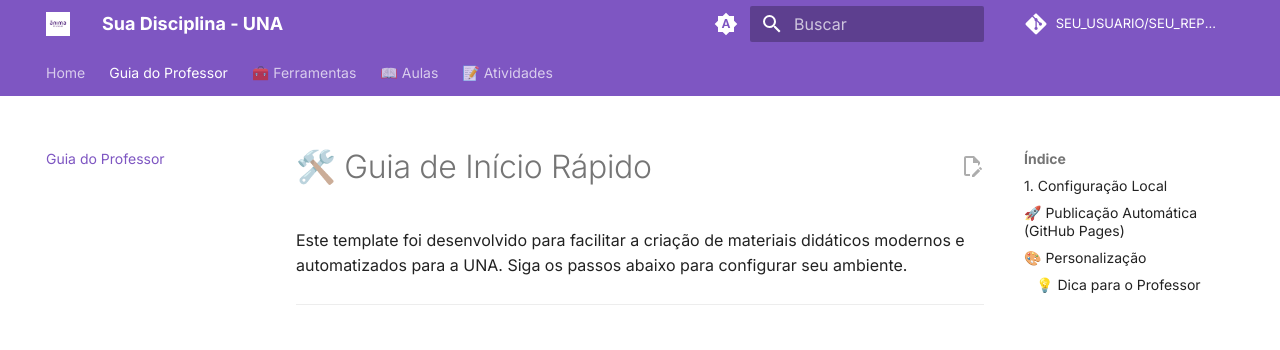
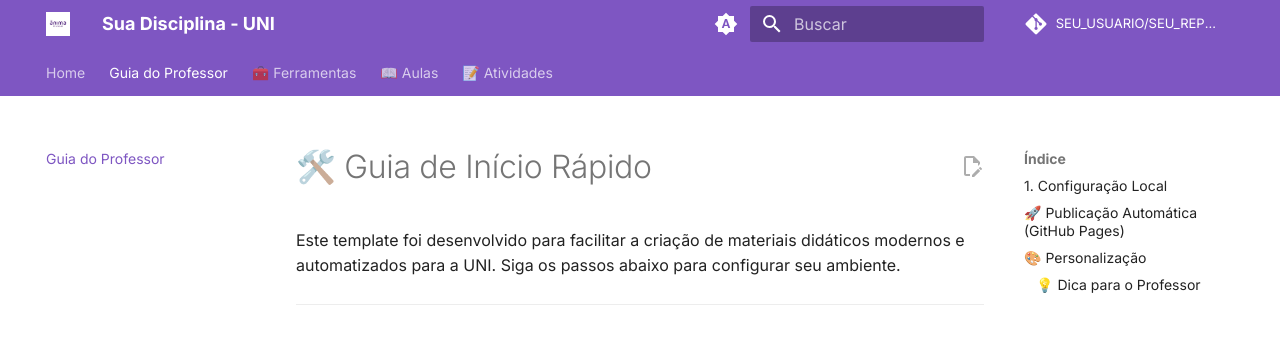
Before and after one commit to danhpaiva/uni-udwmj-mkdocs-202602, an MkDocs documentation site: the page built from docs/setup.md, in a window 1280 px wide and 900 px high. Shown: the top 350 px of the window. Built offline with MkDocs 1.6.1 and Material for MkDocs 9.7.7, drawn with Linux system fonts in a browser that asks for light colours; comment, search, counter and statistics services are not loaded.

Commit message:
refact: mudar para uni

```diff
--- a/docs/setup.md
+++ b/docs/setup.md
@@ -1,6 +1,6 @@
 # 🛠️ Guia de Início Rápido
 
-Este template foi desenvolvido para facilitar a criação de materiais didáticos modernos e automatizados para a UNA. Siga os passos abaixo para configurar seu ambiente.
+Este template foi desenvolvido para facilitar a criação de materiais didáticos modernos e automatizados para a UNI. Siga os passos abaixo para configurar seu ambiente.
 
 ---
 
--- a/mkdocs.yml
+++ b/mkdocs.yml
@@ -1,4 +1,4 @@
-site_name: "Sua Disciplina - UNA"
+site_name: "Sua Disciplina - UNI"
 # Troque para a URL do seu Pages: https://SEU_USUARIO.github.io/SEU_REPOSITORIO/
 site_url: https://SEU_USUARIO.github.io/SEU_REPOSITORIO/
 site_author: Seu Nome
```
Also changed, not shown: docs/index.md (+1 -1 lines).
